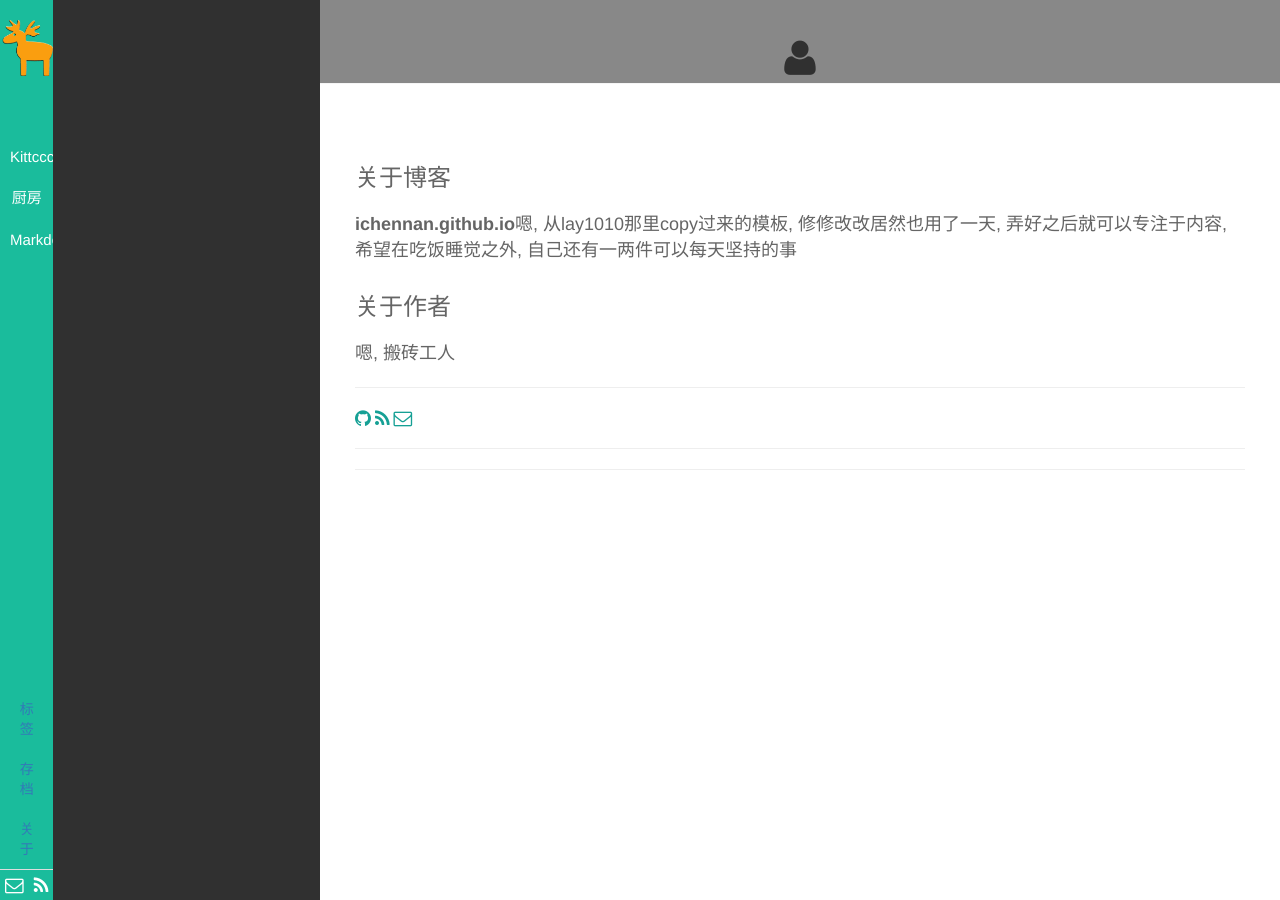
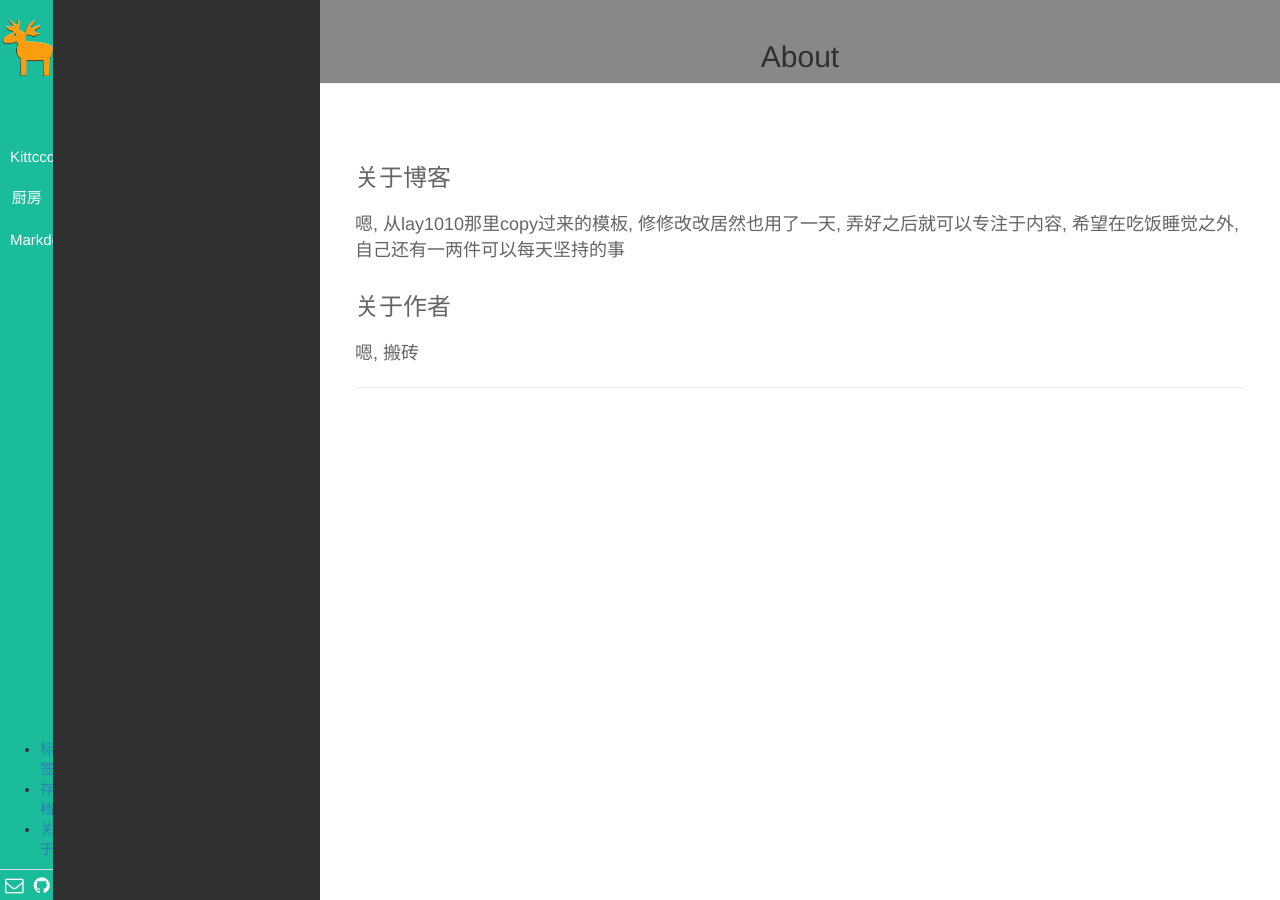
Before and after one commit to ichennan/ichennan.github.io, a Jekyll site: the page built from pages/about.html, in a window 1280 px wide. Built offline with Jekyll 4.4.1, drawn with Linux system fonts in a browser that asks for light colours; Markdown is read by kramdown in place of the engine named in the settings.

Commit message:
update about

```diff
--- a/_includes/navside.html
+++ b/_includes/navside.html
@@ -14,7 +14,7 @@
         这是原来现实汉字的代码，我改为了图标 -->
       </ul>
       <div class="aside1_bottom">
-        <ul class="nav nav-pills nav-stacked">
+        <ul id="ul_tag_archive_about">
           <li><a href="#tags" data-toggle="tab">{{ site.locals.tags }}</a></li>
           <li><a class="pjaxlink" href="/pages/archive.html">{{ site.locals.archive }}</a></li>
           <li><a class="pjaxlink" href="/pages/about.html">{{ site.locals.about }}</a></li>
@@ -22,7 +22,7 @@
           <table class="table table-condensed">
           <tr>
             <td><a href="mailto:{{ site.author.email }}"><i class="fa fa-envelope-o fa-lg" style="color:#fff;"></i></a></td>
-            <td><a href="http://github.com/ichennan" target="_blank"><i class="fa fa-rss fa-lg" style="color:#fff;"></i></a></td>
+            <td><a href="http://github.com/ichennan" target="_blank"><i class="fa fa-github fa-lg" style="color:#fff;"></i></a></td>
           </tr>
         </table>
       </div>
--- a/pages/about.html
+++ b/pages/about.html
@@ -1,22 +1,10 @@
 ---
 layout: page_title
-title: <i class="fa fa-user fa-lg"></i>
+title: About
 titlename: 关于
 ---
 <h3>关于博客</h3>
-<p style=font-size:18px><B>ichennan.github.io</B>嗯, 从lay1010那里copy过来的模板, 修修改改居然也用了一天, 弄好之后就可以专注于内容, 希望在吃饭睡觉之外, 自己还有一两件可以每天坚持的事</p>
+<p style=font-size:18px>嗯, 从lay1010那里copy过来的模板, 修修改改居然也用了一天, 弄好之后就可以专注于内容, 希望在吃饭睡觉之外, 自己还有一两件可以每天坚持的事</p>
 
 <h3>关于作者</h3>
-<p style=font-size:18px>嗯, 搬砖工人</p>
-
-<hr>
-<a href="{{ site.author.github }}" target="_blank">
-  <i class="fa fa-github fa-lg" style="color:#16a095;"></i>
-</a>
-<a href="/pages/atom.xml" target="_blank">
-  <i class="fa fa-rss fa-lg" style="color:#16a095;"></i>
-</a>
-<a href="mailto:{{ site.author.email }}">
-  <i class="fa fa-envelope-o fa-lg" style="color:#16a095;"></i>
-</a>
-<hr>
+<p style=font-size:18px>嗯, 搬砖</p>
--- a/pages/archive.html
+++ b/pages/archive.html
@@ -1,8 +1,7 @@
 ---
 layout: page_title
-title: <i class="fa fa-archive fa-lg"></i>
+title: Archive
 titlename: Archive
-comments: false
 ---
 
 <div id="archive-page">
```
